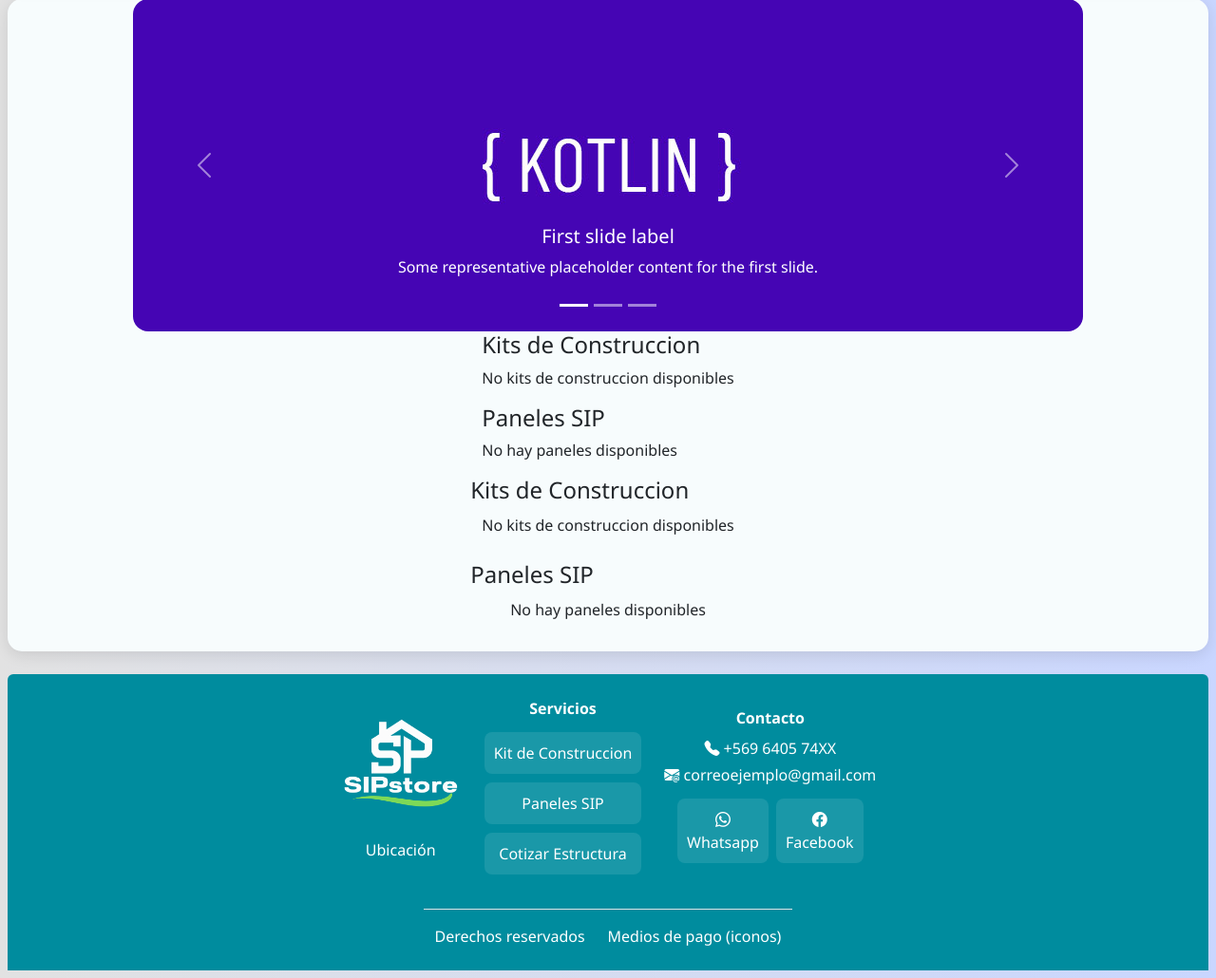
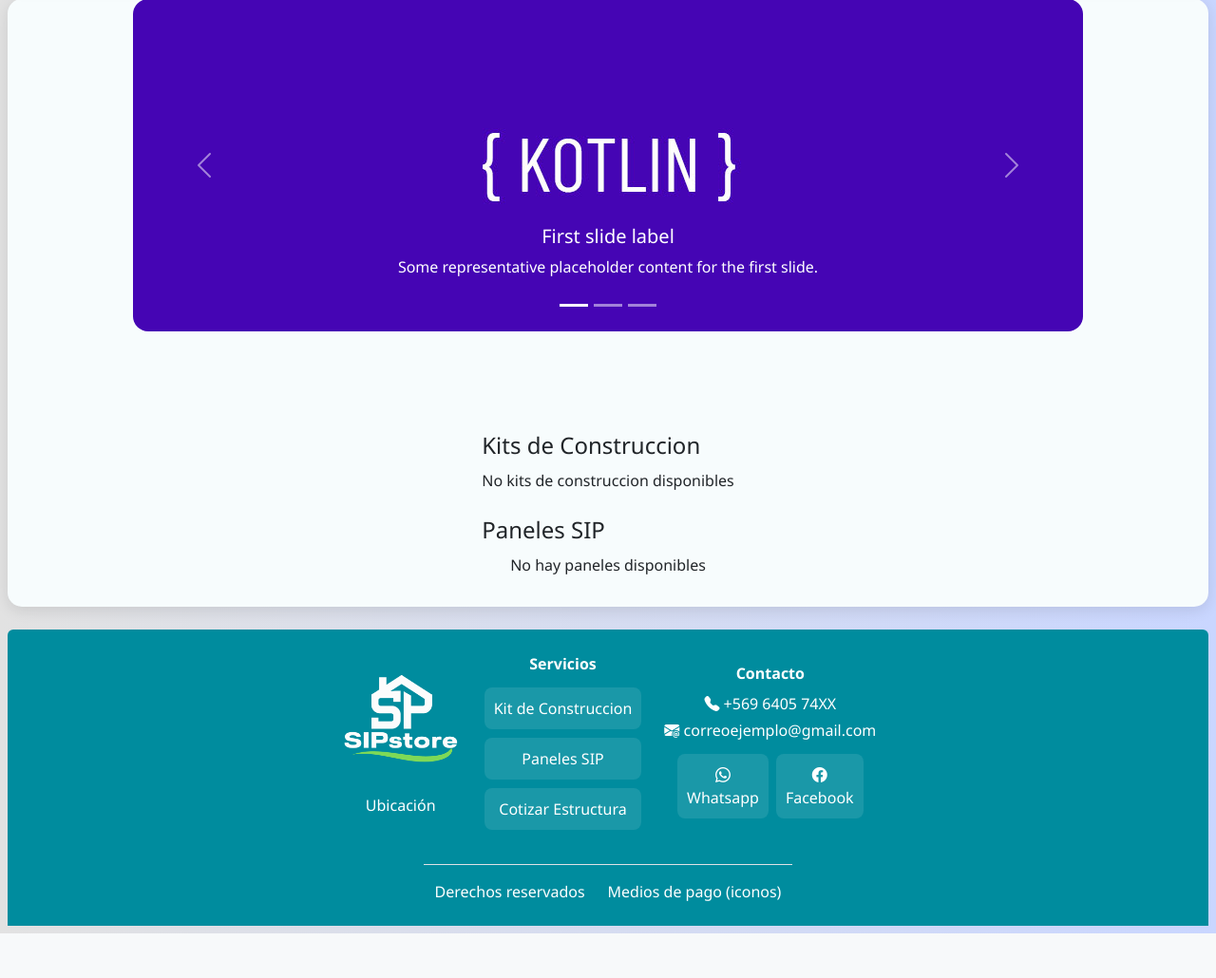
Before and after one commit to paocespedes-bit/Capstone-, a Django app: page / in a window 1280 px wide. Shown: the part 100-1130 px from the top of the page at 95% size. After the commit the page ends 1083 px from the top, so only its background shows below. Run offline with Django 5.2, Linux system fonts and the light colour scheme; data that the repository does not hold is empty; some libraries are stand-ins or nearby versions.

Commit message:
resulucion de conflictos

```diff
--- a/Fase_2/Evidencias_Proyecto/SIPstore/core/templates/index.html
+++ b/Fase_2/Evidencias_Proyecto/SIPstore/core/templates/index.html
@@ -1,28 +1,13 @@
 <!-- !agregar base  -->
-{% extends "base.html"%}
-{% load static %}
-{% block link %}
+{% extends "base.html"%} {% load static %} {% block link %}
 <!-- !CSS  -->
 <link rel="stylesheet" href="{% static 'core/style/index.css' %}" />
 {% endblock %}
 
 <!-- !Blockeo de contenido -->
 {% block content %}
-<div class="carrusel">
-    {% include "carrusel.html" %}
-</div>
+<div class="carrusel">{% include "carrusel.html" %}</div>
 <div class="tarjetas">
-    <div class="container">
-        <h4>Kits de Construccion</h4>
-        {% include "t_kit.html" with kits=kits %}
-    </div>
-    <div class="container">
-        <h4>Paneles SIP</h4>
-        <!-- !Incluir tarjetas -->
-        {% include "t_paneles.html" with paneles=paneles %}
-    </div>
-
-
   <div class="titulo">
     <h4>Kits de Construccion</h4>
   </div>
@@ -34,5 +19,7 @@
     <!-- !Incluir tarjetas -->
     {% include "t_paneles.html" with paneles=paneles %}
   </div>
+
   <p></p>
   {% endblock %}
+</div>
```
Lines whose indentation alone changed are shown as unchanged.
